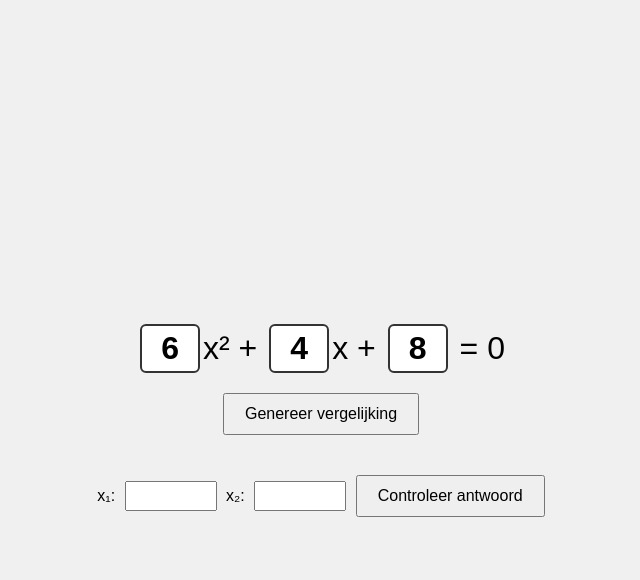
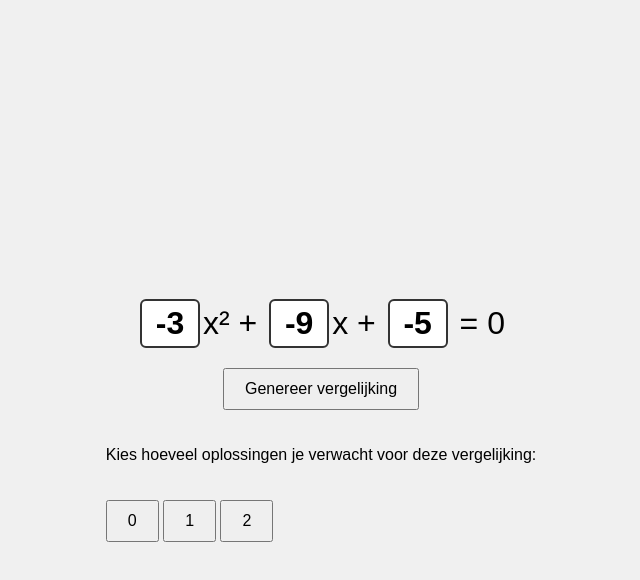
Before and after one commit to keaniputtemans/Tweedegraadsvergelijkingen-oplosser-compleet, a plain HTML site: page index.html in a window 1280 px wide. Both pictures are taken after a click on the button "Genereer vergelijking". Shown: the whole page, without its empty margins (319-959 px from the left). Drawn offline with Linux system fonts and the light colour scheme.

Commit message:
Add files via upload

```diff
--- a/index.html
+++ b/index.html
@@ -3,54 +3,21 @@
 <head>
 <meta charset="UTF-8">
 <meta name="viewport" content="width=device-width, initial-scale=1.0">
-<title>Tweedegraadsvergelijkingen Oefenmachine</title>
+<title>Tweedegraads Oefenmachine - Interactief</title>
 <style>
 body {
   font-family: Arial, sans-serif;
-  margin: 0;
-  padding: 20px;
-  height: 100vh;
-  display: flex;
-  flex-direction: column;
-  justify-content: center;
-  align-items: center;
-  background: #f0f0f0;
+  margin:0; padding:20px;
+  display:flex; flex-direction:column;
+  justify-content:center; align-items:center;
+  min-height:100vh; background:#f0f0f0;
 }
-.equation {
-  font-size: 2em;
-  margin-top: 20px;
-}
-.highlight {
-  display: inline-block;
-  min-width: 40px;
-  text-align: center;
-  border: 2px solid #333;
-  border-radius: 6px;
-  padding: 4px 8px;
-  margin: 0 3px;
-  background: #fff;
-  font-weight: bold;
-}
-button {
-  margin-top: 20px;
-  padding: 10px 20px;
-  font-size: 1em;
-  cursor: pointer;
-}
-.solution {
-  margin-top: 20px;
-  font-weight: bold;
-  color: darkblue;
-  text-align: left;
-  max-width: 600px;
-  white-space: pre-line;
-}
-input {
-  width: 80px;
-  padding: 4px;
-  font-size: 1em;
-  margin: 0 5px;
-}
+.equation { font-size:2em; margin-top:20px; }
+.highlight { display:inline-block; min-width:40px; text-align:center; border:2px solid #333; border-radius:6px; padding:4px 8px; margin:0 3px; background:#fff; font-weight:bold; }
+button { margin-top:20px; padding:10px 20px; font-size:1em; cursor:pointer; }
+.solution { margin-top:20px; font-weight:bold; color:darkblue; text-align:left; max-width:600px; white-space:pre-line; }
+input { width:80px; padding:4px; font-size:1em; margin:0 5px; }
+#inputs, #selectSolutions { margin-top:20px; display:none; }
 </style>
 </head>
 <body>
@@ -63,7 +30,14 @@ input {
 
 <button onclick="spin()">Genereer vergelijking</button>
 
-<div id="inputs" style="margin-top:20px; display:none;">
+<div id="selectSolutions">
+  <p>Kies hoeveel oplossingen je verwacht voor deze vergelijking:</p>
+  <button onclick="setExpected(0)">0</button>
+  <button onclick="setExpected(1)">1</button>
+  <button onclick="setExpected(2)">2</button>
+</div>
+
+<div id="inputs">
   <label>x₁: <input type="text" id="x1Input"></label>
   <label>x₂: <input type="text" id="x2Input"></label>
   <button onclick="checkAnswers()">Controleer antwoord</button>
@@ -72,13 +46,18 @@ input {
 <div class="solution" id="solution"></div>
 
 <script>
-let currentA, currentB, currentC;
-let solutions = [];
+let currentA, currentB, currentC, solutions=[], expectedSolutions=null;
 
-function spin() {
-  let a; do { a = Math.floor(Math.random() * 10); } while(a === 0);
-  let b = Math.floor(Math.random() * 10);
-  let c = Math.floor(Math.random() * 10);
+function getRandomInt(min,max){
+  return Math.floor(Math.random()*(max-min+1))+min;
+}
+
+function spin(){
+  // genereer a, b, c, incl. negatieve waarden
+  let a;
+  do { a = getRandomInt(-5,5); } while(a===0);
+  let b = getRandomInt(-10,10);
+  let c = getRandomInt(-10,10);
 
   currentA = a; currentB = b; currentC = c;
 
@@ -86,67 +65,63 @@ function spin() {
   document.getElementById("b").textContent = b;
   document.getElementById("c").textContent = c;
 
-  // bereken oplossingen
+  // bereken discriminant en oplossingen
   let D = b*b - 4*a*c;
-  solutions = [];
+  solutions=[];
   if(D >= 0){
-    let x1 = (-b + Math.sqrt(D))/(2*a);
-    let x2 = (-b - Math.sqrt(D))/(2*a);
-    if(D === 0){ solutions = [x1]; } else { solutions = [x1, x2]; }
+    let x1=(-b+Math.sqrt(D))/(2*a);
+    let x2=(-b-Math.sqrt(D))/(2*a);
+    solutions = D===0?[x1]:[x1,x2];
   }
 
-  document.getElementById("solution").textContent = "";
-  document.getElementById("inputs").style.display = "block";
-  document.getElementById("x1Input").value = "";
-  document.getElementById("x2Input").value = "";
+  expectedSolutions=null;
+  document.getElementById("solution").textContent="";
+  document.getElementById("inputs").style.display="none";
+  document.getElementById("x1Input").value="";
+  document.getElementById("x2Input").value="";
+  document.getElementById("selectSolutions").style.display="block";
+}
+
+function setExpected(n){
+  expectedSolutions=n;
+  document.getElementById("selectSolutions").style.display="none";
+  if(n>0){ document.getElementById("inputs").style.display="block"; }
+  else{ document.getElementById("solution").textContent = "Geen reële oplossingen.\\n\nStap voor stap kan je zien dat D<0."; }
 }
 
 function parseInput(input){
-  input = input.replace(/\s+/g,'');
+  input=input.replace(/\s+/g,'');
   if(input.includes('/')){
-    let parts = input.split('/');
+    let parts=input.split('/');
     return parseFloat(parts[0])/parseFloat(parts[1]);
-  } else {
-    return parseFloat(input);
-  }
+  } else return parseFloat(input);
 }
 
 function checkAnswers(){
-  if(solutions.length === 0){
-    alert("Geen reële oplossingen voor deze vergelijking.");
-    return;
-  }
+  if(expectedSolutions===0){ alert("Geen oplossingen te controleren."); return; }
+  if(solutions.length===0){ alert("Deze vergelijking heeft geen reële oplossingen."); return; }
 
-  let x1User = parseInput(document.getElementById("x1Input").value);
-  let x2User = parseInput(document.getElementById("x2Input").value);
+  let x1User=parseInput(document.getElementById("x1Input").value);
+  let x2User=parseInput(document.getElementById("x2Input").value);
 
-  let correct = true;
-  if(solutions.length === 1){
-    correct = Math.abs(x1User - solutions[0]) < 0.01;
-  } else {
-    correct = (Math.abs(x1User - solutions[0]) < 0.01 && Math.abs(x2User - solutions[1]) < 0.01) ||
-              (Math.abs(x1User - solutions[1]) < 0.01 && Math.abs(x2User - solutions[0]) < 0.01);
-  }
+  let correct=true;
+  if(solutions.length===1) correct = Math.abs(x1User - solutions[0]) <0.01;
+  else correct = (Math.abs(x1User - solutions[0])<0.01 && Math.abs(x2User - solutions[1])<0.01) ||
+                (Math.abs(x1User - solutions[1])<0.01 && Math.abs(x2User - solutions[0])<0.01);
 
-  let resultText = correct ? "✅ Correct!" : "❌ Niet correct.";
+  let resultText=correct?"✅ Correct!":"❌ Niet correct.";
 
-  // stap-voor-stap oplossing
-  let D = currentB*currentB - 4*currentA*currentC;
-  resultText += `\n\nStap voor stap oplossing:\n`;
-  resultText += `Stap 1: Vergelijking: ${currentA}x² + ${currentB}x + ${currentC} = 0\n`;
-  resultText += `Stap 2: Discriminant D = b² - 4ac = ${currentB}² - 4*${currentA}*${currentC} = ${D}\n`;
-  if(D < 0){
-    resultText += `Stap 3: D < 0 → geen reële oplossingen.`;
-  } else if(D === 0){
-    let x = -currentB/(2*currentA);
-    resultText += `Stap 3: D = 0 → dubbele oplossing: x = -b/(2a) = -${currentB}/(2*${currentA}) = ${x.toFixed(2)}`;
-  } else {
-    let x1 = (-currentB + Math.sqrt(D))/(2*currentA);
-    let x2 = (-currentB - Math.sqrt(D))/(2*currentA);
-    resultText += `Stap 3: D > 0 → twee oplossingen:\n x₁ = (-b + √D)/(2a) = (-${currentB} + √${D})/(2*${currentA}) = ${x1.toFixed(2)}\n x₂ = (-b - √D)/(2a) = (-${currentB} - √${D})/(2*${currentA}) = ${x2.toFixed(2)}`;
-  }
+  // stap-voor-stap
+  let D=currentB*currentB -4*currentA*currentC;
+  resultText+=`\\n\\nStap voor stap oplossing:\\n`;
+  resultText+=`Vergelijking: ${currentA}x² + ${currentB}x + ${currentC} = 0\\n`;
+  resultText+=`Discriminant: D = b² -4ac = ${currentB}² -4*${currentA}*${currentC} = ${D}\\n`;
+  if(D<0){ resultText+=`Geen reële oplossingen.`; }
+  else if(D===0){ let x=-currentB/(2*currentA); resultText+=`Één oplossing (dubbele): x = -b/(2a) = -${currentB}/(2*${currentA}) = ${x.toFixed(2)}`; }
+  else{ let x1=(-currentB+Math.sqrt(D))/(2*currentA); let x2=(-currentB-Math.sqrt(D))/(2*currentA);
+    resultText+=`Twee oplossingen:\n x₁ = (-b+√D)/(2a) = (-${currentB}+√${D})/(2*${currentA}) = ${x1.toFixed(2)}\n x₂ = (-b-√D)/(2a) = (-${currentB}-√${D})/(2*${currentA}) = ${x2.toFixed(2)}`; }
 
-  document.getElementById("solution").textContent = resultText;
+  document.getElementById("solution").textContent=resultText;
 }
 </script>
 </body>
```
